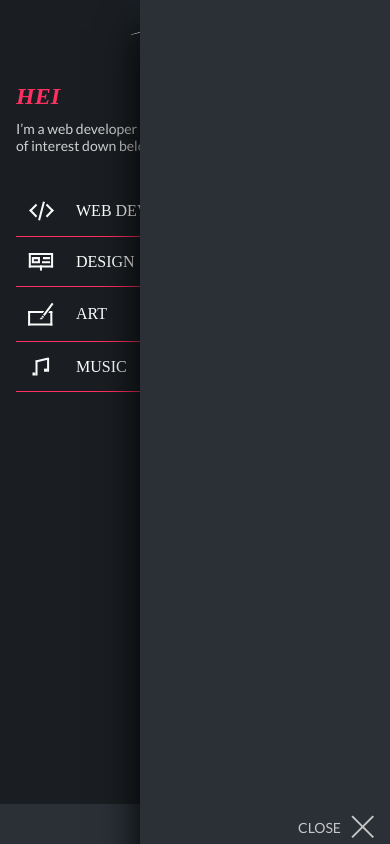
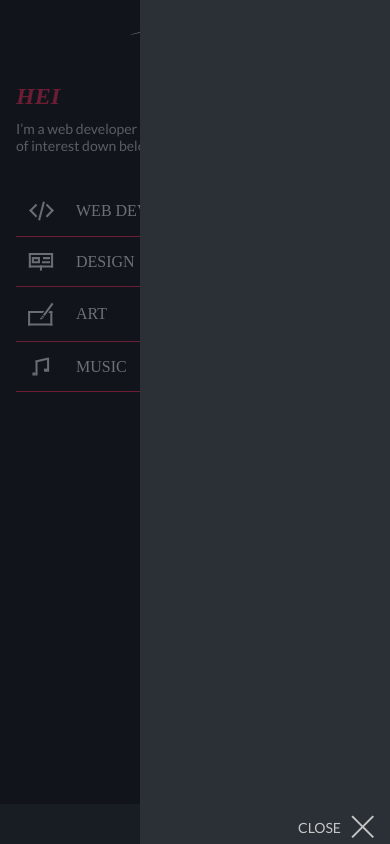
Before and after one commit to AmaryllisNO/portfolio2022, a Next.js app: page / in a window 390 px wide. Both pictures are taken after a click on the button "MENU". Built offline with nearby package versions, Linux system fonts and the light colour scheme.

Commit message:
feat: background behind navigation overlay

```diff
--- a/components/Nav.tsx
+++ b/components/Nav.tsx
@@ -3,6 +3,7 @@ import {
   NavbarContent,
   NavButton,
   CloseButton,
+  NavBackground,
 } from './styles/Nav.styled';
 import Link from 'next/link';
 
@@ -26,6 +27,7 @@ const Navbar = () => {
   return (
     <>
       <Sidebar open={isOpen} />
+      <NavBackground open={isOpen} />
       <StyledNavbar>
         <Wrapper>
           <NavbarContent>
--- a/components/styles/Nav.styled.tsx
+++ b/components/styles/Nav.styled.tsx
@@ -39,23 +39,19 @@ export const NavButton = styled.button`
 // sidebar styling
 export const StyledSidebar = styled.aside`
   transition: 0.5s;
-
-  animation: slideInLeft 0.5s;
-
-  overflow: hidden;
+  overflow: visible;
   position: fixed;
   top: 0;
   right: 0;
-  z-index: 99;
+  z-index: 2;
   min-height: 100%;
-  min-width: ${({ open }) => (open ? '250px' : '0')};
-  max-width: ${({ open }) => (open ? '250px' : '0')};
+  width: ${({ open }) => (open ? '250px' : '0')};
 
   background-color: ${({ theme }) => theme.colors.onBackground};
-  box-shadow: ${({ open }) =>
+  /* box-shadow: ${({ open }) =>
     !open
       ? `10px 40px 40px 10px rgba(0, 0, 0, 0);`
-      : '10px 40px 40px 10px rgba(0, 0, 0, 1);'};
+      : '10px 40px 40px 10px rgba(0, 0, 0, 1);'}; */
 `;
 
 export const SidebarContent = styled.div`
@@ -79,3 +75,28 @@ export const CloseButton = styled.button`
 
   color: ${({ theme }) => theme.colors.offWhite};
 `;
+
+export const NavBackground = styled.div`
+  position: fixed;
+  z-index: 1;
+  top: 0;
+  left: 0;
+  width: 100%;
+  height: 100%;
+  background-color: rgba(13, 17, 24, 0.603);
+  transition: 0.5s;
+  opacity: ${({ open }) => (open ? '100%' : '0%')};
+  visibility: ${({ open }) => (open ? 'visible' : 'hidden')};
+  animation: ${({ open }) => (open ? 'fade 0.5s' : 'fade 0.5s reverse')};
+
+  @keyframes fade {
+    from {
+      visibility: 'hidden';
+      opacity: 0%;
+    }
+    to {
+      opacity: 100%;
+      visibility: visible;
+    }
+  }
+`;
```
